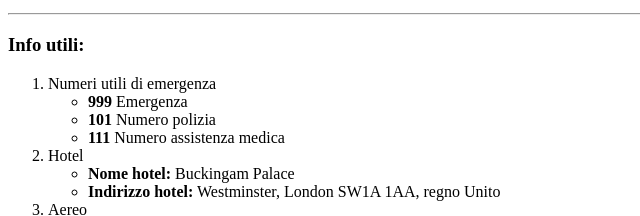
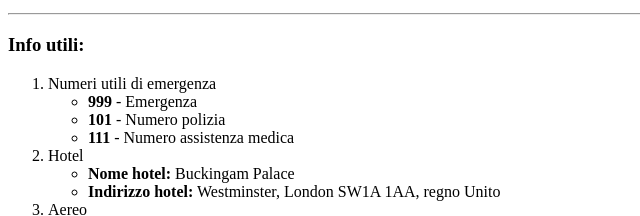
Before and after one commit to francesco-mauro/html-london-trip, a plain HTML site: page index.html in a window 1280 px wide. Shown: the part 1021-1237 px from the top of the page, 0-640 px from the left. Drawn offline with Linux system fonts and the light colour scheme.

Commit message:
fix: list info utili

```diff
--- a/index.html
+++ b/index.html
@@ -80,9 +80,9 @@
         <ol>
             <li>Numeri utili di emergenza
                 <ul>
-                    <li><strong>999</strong> Emergenza</li>
-                    <li><strong>101</strong> Numero polizia</li>
-                    <li><strong>111</strong> Numero assistenza medica</li>
+                    <li><strong>999</strong> - Emergenza</li>
+                    <li><strong>101</strong> - Numero polizia</li>
+                    <li><strong>111</strong> - Numero assistenza medica</li>
                 </ul>
             </li>
             <li>Hotel
```
